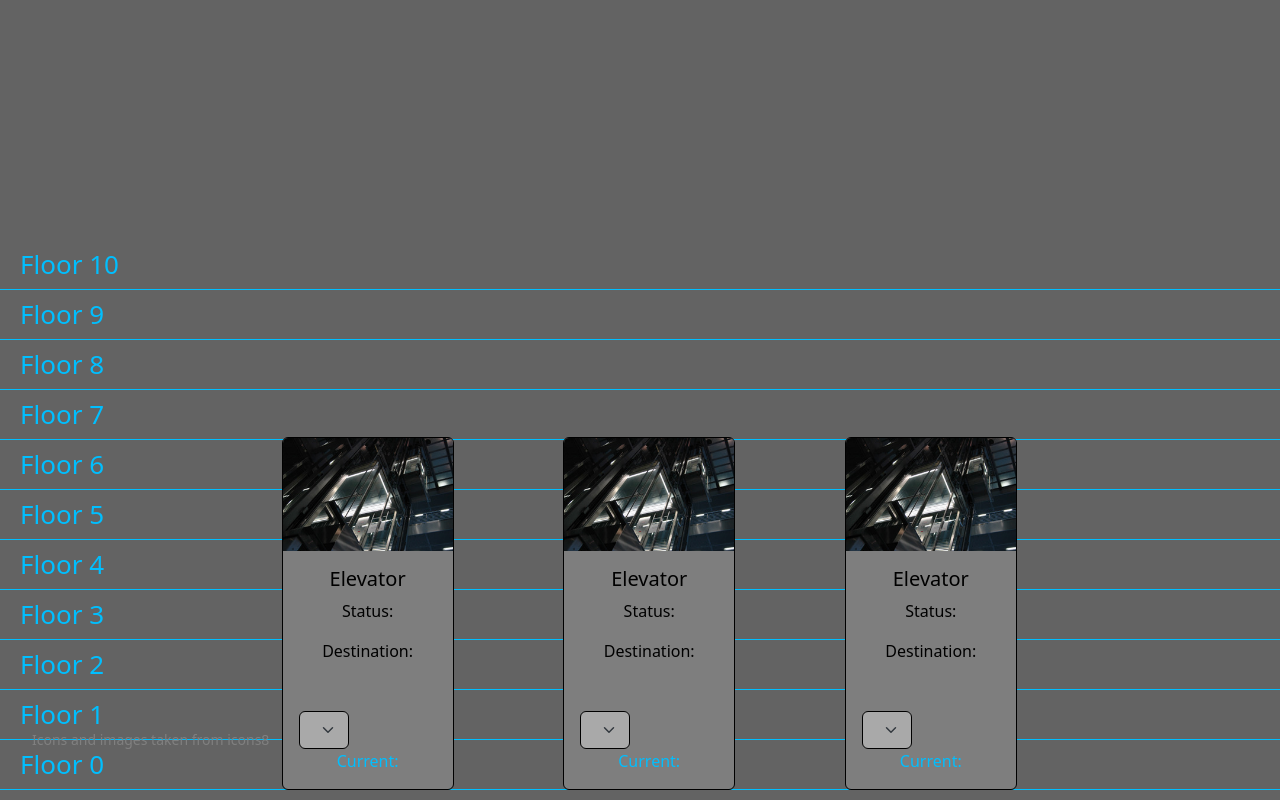
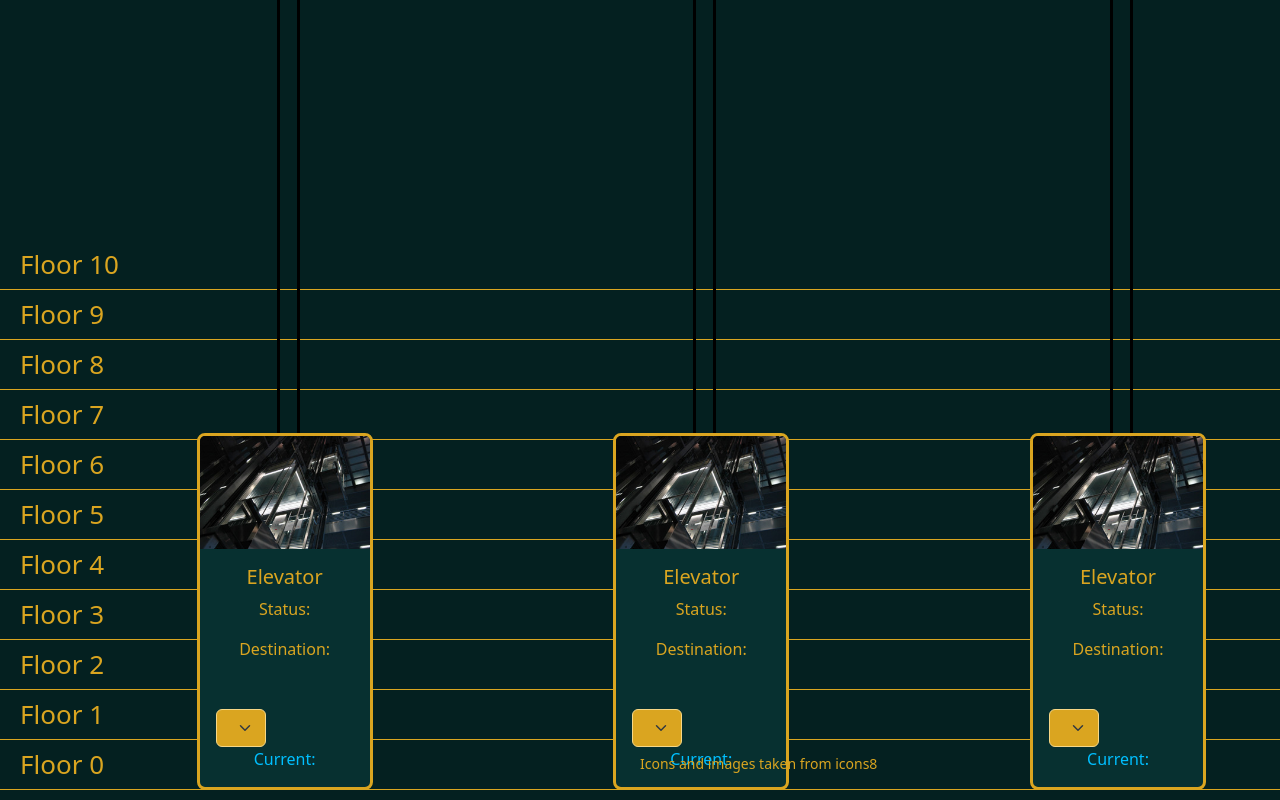
Before and after one commit to eadanie1/elevator-mysql, a React (Vite) app in the folder frontend/elevator-react/: page / in a window 1280 px wide. Built offline with nearby package versions, Linux system fonts and the light colour scheme; no server answers.

Commit message:
added elevator cables, edited floor lines/colors etc

```diff
--- a/frontend/elevator-react/src/App.css
+++ b/frontend/elevator-react/src/App.css
@@ -2,5 +2,5 @@
   max-width: 1280px;
   padding: 2rem;
   text-align: center;
-  color: gray;
+  color: goldenrod;
 }
--- a/frontend/elevator-react/src/App.tsx
+++ b/frontend/elevator-react/src/App.tsx
@@ -34,10 +34,10 @@ function App() {
 
   useEffect(() => {
     // change to dynamically reading from UpdateStatus once form setup
-    // const id = 1;
+    const id = 1;
     // const id = 2;
-    const id = 3;
-    const floor = 10;
+    // const id = 3;
+    const floor = 0;
     // change to dynamically reading from UpdateStatus once form setup
     axios
       .put(`http://localhost:3000/api/elevators/set-floor/${id}/${floor}`)
@@ -66,7 +66,7 @@ function App() {
         floor3={floor3}
       />
       <FloorLines />
-      <small style={{ position: "fixed", bottom: "50px" }}>
+      <small style={{ position: "fixed", bottom: "26px", left: "50%" }}>
         Icons and images taken from icons8
       </small>
     </>
--- a/frontend/elevator-react/src/components/ElevatorStatus.tsx
+++ b/frontend/elevator-react/src/components/ElevatorStatus.tsx
@@ -1,5 +1,6 @@
 import { Elevator } from "../types/types";
 import styles from "../styles/elevatorStatus.module.css";
+import ElevatorCables from "./ElevatorCables";
 
 interface ESProps {
   elevators: Elevator[];
@@ -12,13 +13,33 @@ const ElevatorStatus = ({ elevators, floor1, floor2, floor3 }: ESProps) => {
   console.log(elevators);
 
   return (
-    <div className="d-flex">
+    <div className="postition-relative">
+      <div
+        style={{
+          position: "absolute",
+          top: "0",
+          left: "calc(33.33% - 150px)",
+          width: "3px",
+          height: `calc(100% - ${floor1 * 50 + 365}px)`,
+          backgroundColor: "black",
+        }}
+      />
+      <div
+        style={{
+          position: "absolute",
+          top: "0",
+          left: "calc(33.33% - 130px)",
+          width: "3px",
+          height: `calc(100% - ${floor1 * 50 + 365}px)`,
+          backgroundColor: "black",
+        }}
+      />
       <div
         className={`${styles.elevator} card`}
         style={{
           position: "fixed",
           bottom: `${floor1 * 50 + 10}px`,
-          left: "22%",
+          left: "calc(33.33% - 230px)",
         }}
       >
         <img
@@ -49,11 +70,31 @@ const ElevatorStatus = ({ elevators, floor1, floor2, floor3 }: ESProps) => {
         </div>
       </div>
       <div
+        style={{
+          position: "absolute",
+          top: "0",
+          left: "calc(66.66% - 160px)",
+          width: "3px",
+          height: `calc(100% - ${floor2 * 50 + 365}px)`,
+          backgroundColor: "black",
+        }}
+      />
+      <div
+        style={{
+          position: "absolute",
+          top: "0",
+          left: "calc(66.66% - 140px)",
+          width: "3px",
+          height: `calc(100% - ${floor2 * 50 + 365}px)`,
+          backgroundColor: "black",
+        }}
+      />
+      <div
         className={`${styles.elevator} card`}
         style={{
           position: "fixed",
           bottom: `${floor2 * 50 + 10}px`,
-          left: "44%",
+          left: "calc(66.66% - 240px)",
         }}
       >
         <img
@@ -84,11 +125,31 @@ const ElevatorStatus = ({ elevators, floor1, floor2, floor3 }: ESProps) => {
         </div>
       </div>
       <div
+        style={{
+          position: "absolute",
+          top: "0",
+          left: "calc(100% - 170px)",
+          width: "3px",
+          height: `calc(100% - ${floor3 * 50 + 365}px)`,
+          backgroundColor: "black",
+        }}
+      />
+      <div
+        style={{
+          position: "absolute",
+          top: "0",
+          left: "calc(100% - 150px)",
+          width: "3px",
+          height: `calc(100% - ${floor3 * 50 + 365}px)`,
+          backgroundColor: "black",
+        }}
+      />
+      <div
         className={`${styles.elevator} card`}
         style={{
           position: "fixed",
           bottom: `${floor3 * 50 + 10}px`,
-          left: "66%",
+          left: "calc(100% - 250px)",
         }}
       >
         <img
--- a/frontend/elevator-react/src/index.css
+++ b/frontend/elevator-react/src/index.css
@@ -5,5 +5,5 @@ body {
 }
 
 .bodyCustom {
-  background-color: rgb(99, 99, 99);
+  background-color: rgb(4, 32, 32);
 }
--- a/frontend/elevator-react/src/styles/elevatorStatus.module.css
+++ b/frontend/elevator-react/src/styles/elevatorStatus.module.css
@@ -1,7 +1,8 @@
 .elevator {
-  background-color: rgb(126, 126, 126) !important;
-  border-color: black !important;
-  color: black !important;
+  background-color: rgb(7, 48, 48) !important;
+  border: 3px solid goldenrod !important;
+  border-radius: 8px !important;
+  color: goldenrod !important;
 }
 
 .current {
@@ -10,6 +11,6 @@
 }
 
 select {
-  background-color: darkgray !important;
-  border-color: black  !important;
+  background-color: goldenrod !important;
+  border-color: rgb(247, 215, 134)  !important;
 }
--- a/frontend/elevator-react/src/styles/floor-lines.module.css
+++ b/frontend/elevator-react/src/styles/floor-lines.module.css
@@ -4,7 +4,7 @@
   left: 0;
   right: 0;
   height: 1px;
-  background-color:deepskyblue;
+  background-color:goldenrod;
   z-index: -1;
 }
 
@@ -14,7 +14,7 @@
 
 .lineText1 {
   font-size: 26px;
-  color: deepskyblue;
+  color: goldenrod;
   position: fixed;
   bottom: 0px;
   padding-left: 20px;
@@ -26,7 +26,7 @@
 
 .lineText2 {
   font-size: 26px;
-  color: deepskyblue;
+  color: goldenrod;
   position: fixed;
   bottom: 50px;
   padding-left: 20px;
@@ -38,7 +38,7 @@
 
 .lineText3 {
   font-size: 26px;
-  color: deepskyblue;
+  color: goldenrod;
   position: fixed;
   bottom: 100px;
   padding-left: 20px;
@@ -50,7 +50,7 @@
 
 .lineText4 {
   font-size: 26px;
-  color: deepskyblue;
+  color: goldenrod;
   position: fixed;
   bottom: 150px;
   padding-left: 20px;
@@ -62,7 +62,7 @@
 
 .lineText5 {
   font-size: 26px;
-  color: deepskyblue;
+  color: goldenrod;
   position: fixed;
   bottom: 200px;
   padding-left: 20px;
@@ -74,7 +74,7 @@
 
 .lineText6 {
   font-size: 26px;
-  color: deepskyblue;
+  color: goldenrod;
   position: fixed;
   bottom: 250px;
   padding-left: 20px;
@@ -86,7 +86,7 @@
 
 .lineText7 {
   font-size: 26px;
-  color: deepskyblue;
+  color: goldenrod;
   position: fixed;
   bottom: 300px;
   padding-left: 20px;
@@ -98,7 +98,7 @@
 
 .lineText8 {
   font-size: 26px;
-  color: deepskyblue;
+  color: goldenrod;
   position: fixed;
   bottom: 350px;
   padding-left: 20px;
@@ -110,7 +110,7 @@
 
 .lineText9 {
   font-size: 26px;
-  color: deepskyblue;
+  color: goldenrod;
   position: fixed;
   bottom: 400px;
   padding-left: 20px;
@@ -122,7 +122,7 @@
 
 .lineText10 {
   font-size: 26px;
-  color: deepskyblue;
+  color: goldenrod;
   position: fixed;
   bottom: 450px;
   padding-left: 20px;
@@ -134,7 +134,7 @@
 
 .lineText11 {
   font-size: 26px;
-  color: deepskyblue;
+  color: goldenrod;
   position: fixed;
   bottom: 500px;
   padding-left: 20px;
```
Also changed, not shown: frontend/elevator-react/src/images/icons8-elevator-100.png (added).
